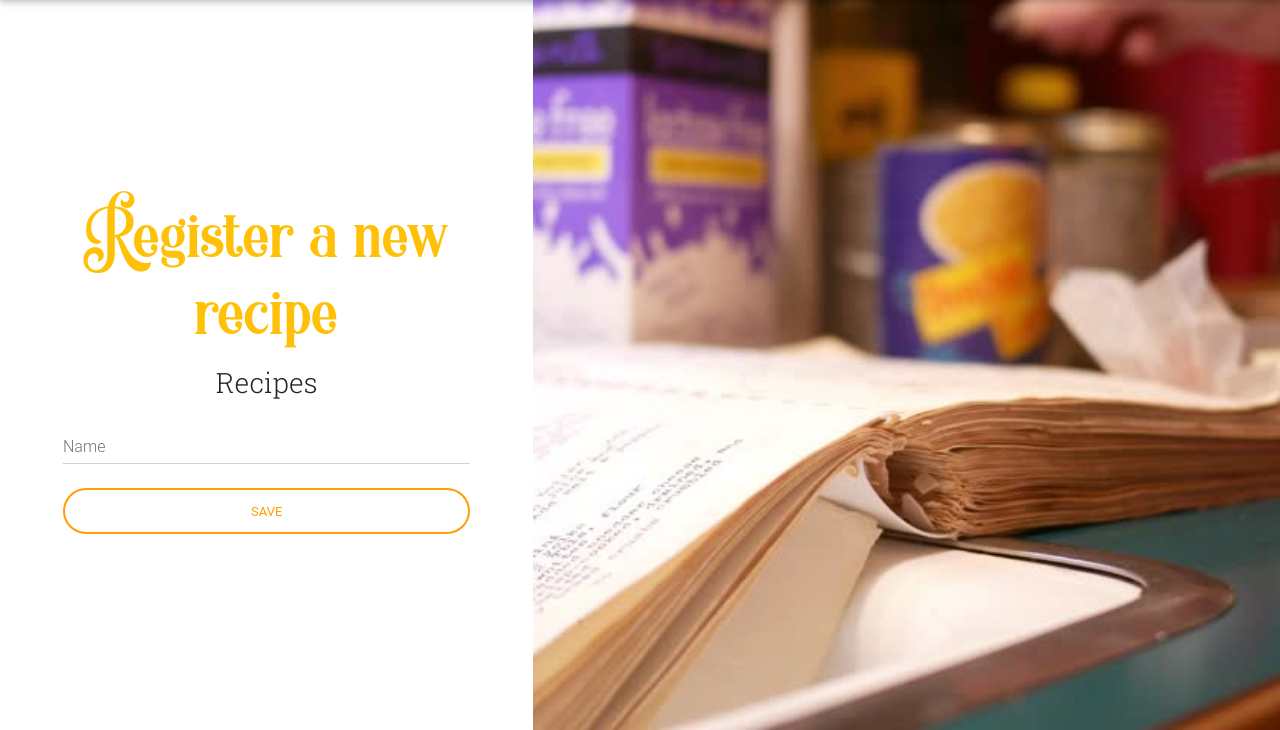
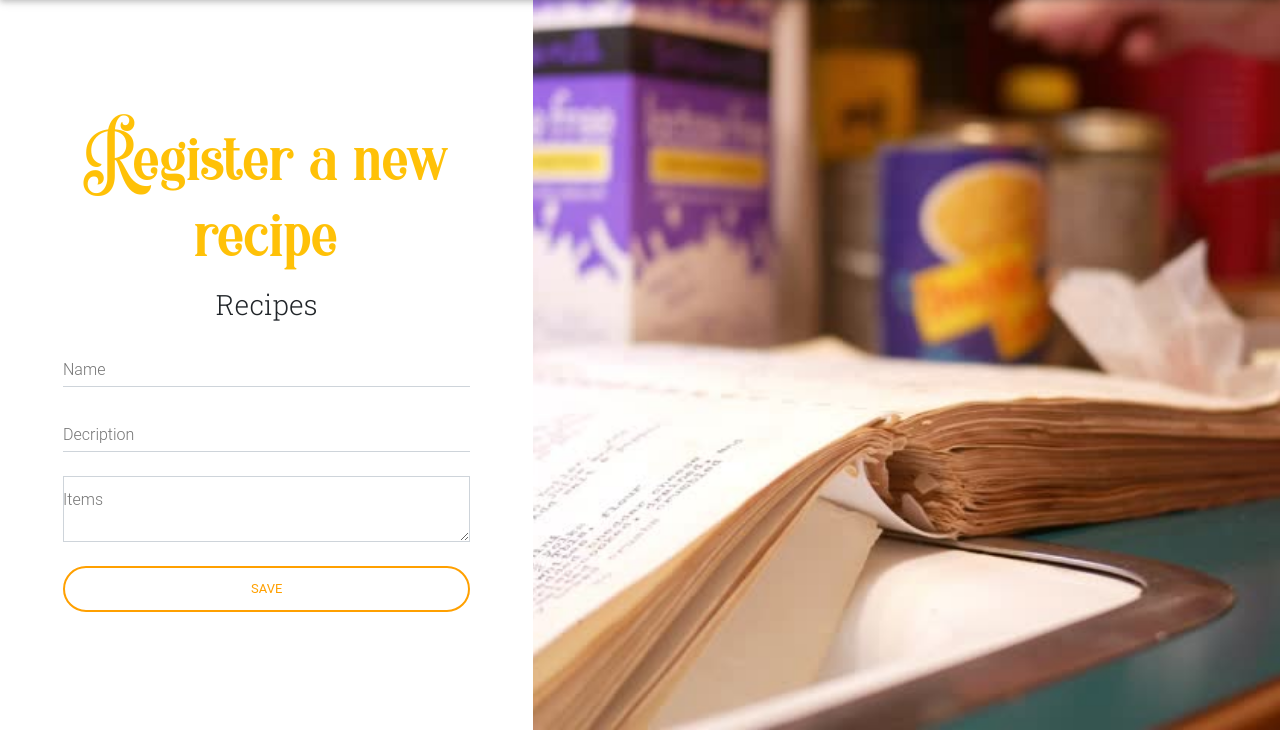
Before and after one commit to Sebastian-Soto-M/Shopped-App, a Flask app: page /recipe in a window 1280 px wide. Shown: the part 70-800 px from the top of the page. Run offline with Flask 2, Linux system fonts and the light colour scheme; some libraries are stand-ins or nearby versions.

Commit message:
feat: adding post/get for recipe

```diff
--- a/main/forms/__init__.py
+++ b/main/forms/__init__.py
@@ -1,5 +1,5 @@
 from flask_wtf import FlaskForm
-from wtforms import StringField, PasswordField, BooleanField, SubmitField
+from wtforms.fields import *
 from wtforms.validators import DataRequired, Email, Length, ValidationError
 
 
@@ -13,4 +13,6 @@ class LoginForm(FlaskForm):
 
 class RecipeForm(FlaskForm):
     name = StringField('Name', validators=[DataRequired()])
+    description = StringField('Decription', validators=[DataRequired()])
+    items = TextAreaField('Items', validators=[DataRequired()])
     submit = SubmitField('Save')
--- a/main/routes/recipe.py
+++ b/main/routes/recipe.py
@@ -4,7 +4,7 @@ from ..forms import RecipeForm
 r_recipe = Blueprint('r_recipe', __name__,
                    static_folder='static')
 
-@r_recipe.route('/recipe')
+@r_recipe.route('/recipe', methods=['GET', 'POST'])
 def recipe():
     form = RecipeForm()
     if form.validate_on_submit():
--- a/main/templates/views/base/recipe.html
+++ b/main/templates/views/base/recipe.html
@@ -5,7 +5,7 @@
         <!-- Form -->
         <form class="text-center" action="" method="post" novalidate>
              {{ form.hidden_tag() }}
-            <!-- Email -->
+            <!-- Name -->
             <div class="md-form">
                 {{ form.name.label(class='form-control-label') }}
                 {% if form.name.errors %}
@@ -22,6 +22,41 @@
                     {{ form.name(class='form-control',required=true)}}
                 {% endif %}
             </div>
+             <!-- Description -->
+            <div class="md-form">
+                {{ form.description.label(class='form-control-label') }}
+                {% if form.description.errors %}
+                    {{ form.description(
+                    class='is-invalid form-control',
+                    required=true
+                    ) }}
+                    <div class="invalid-feedback">
+                        {% for error in form.description.errors %}
+                            <span>{{error}}</span>
+                        {% endfor %}
+                    </div>
+                {% else %}
+                    {{ form.description(class='form-control',required=true)}}
+                {% endif %}
+            </div>
+             <!-- Items -->
+            <div class="md-form">
+                {{ form.items.label(class='form-control-label') }}
+                {% if form.items.errors %}
+                    {{ form.items(
+                    class='is-invalid form-control',
+                    required=true
+                    ) }}
+                    <div class="invalid-feedback">
+                        {% for error in form.items.errors %}
+                            <span>{{error}}</span>
+                        {% endfor %}
+                    </div>
+                {% else %}
+                    {{ form.items(class='form-control',required=true)}}
+                {% endif %}
+            </div>
+
             <!-- Save button -->
             <button class="btn btn-outline-amber btn-rounded btn-block my-4 waves-effect z-depth-0" type="submit">Save</button>
 
```
